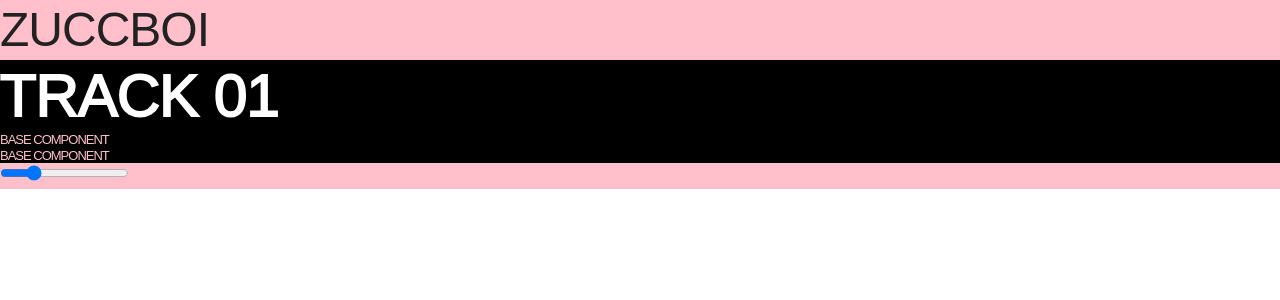
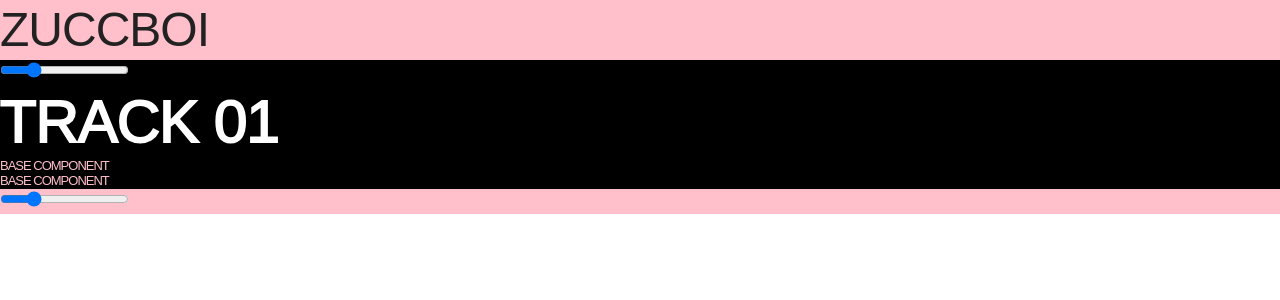
Before and after one commit to huntercaron/banger, a React (Create React App) app: page / in a window 1280 px wide. Shown: the top 300 px of the page. Built offline with nearby package versions, Linux system fonts and the light colour scheme; no server answers.

Commit message:
add slider to track component

```diff
--- a/src/components/Track/index.js
+++ b/src/components/Track/index.js
@@ -4,6 +4,7 @@ import styled from 'styled-components';
 import MuteButton from '../MuteButton'
 import ClearButton from '../ClearButton'
 import Timeline from '../Timeline'
+import RateSlider from '../RateSlider'
 
 const Wrapper = styled.div`
     background-color: black;
@@ -24,9 +25,17 @@ class Track extends Component {
 
     }
 
+    handleRate(rate) {
+      this.setState({
+        rate: rate
+      });
+      console.log(rate);
+    }
+
     render() {
       return (
           <Wrapper {...this.props}>
+            <RateSlider onRateChange={function(){}} />
             <MuteButton />
             <ClearButton />
             <Timeline />
```
